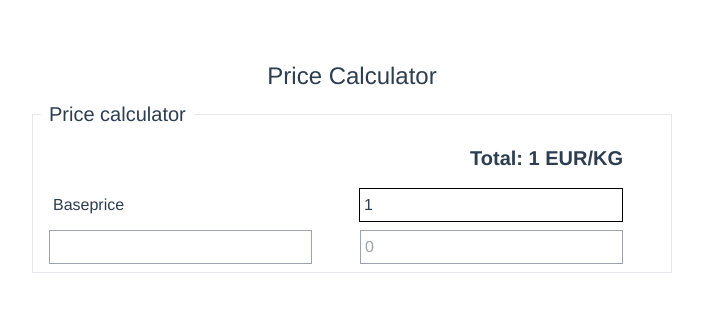
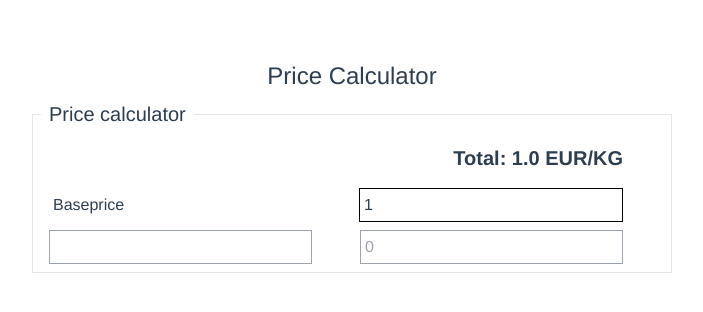
Before and after one commit to pluxain/price-calculator, a Vue app: page / in a window 1280 px wide. Shown: the top 312 px of the page, without its empty margins (288-991 px from the left). Built offline with nearby package versions, Linux system fonts and the light colour scheme.

Commit message:
format total using format price util

```diff
--- a/src/components/FieldInput.vue
+++ b/src/components/FieldInput.vue
@@ -28,6 +28,7 @@
       :class="mode"
       step="0.01"
       min="0"
+      :title="value.price"
       v-model.number="value.price"
       @input="value.price = handleMinimumPrice(value.price)"
       @change="isValid ? $emit('add') : null"
@@ -45,7 +46,7 @@
 <script lang="ts">
 import Vue, { PropType } from "vue";
 import { ActiveField, Mode } from "@/types";
-import minimum from "@/utils/price/minimum";
+import { format, minimum } from "@/utils/price";
 export default Vue.extend({
   props: {
     value: Object as PropType<ActiveField>,
@@ -55,6 +56,9 @@ export default Vue.extend({
     return { hovered: false, editing: false, oldLabel: "" };
   },
   computed: {
+    formatted(): string {
+      return format(this.value.price);
+    },
     labelIsValid(): boolean {
       return this.value.label.trim().length > 1;
     },
--- /dev/null
+++ b/src/utils/price/index.ts
@@ -0,0 +1,4 @@
+import minimum from "./minimum";
+import format from "./format";
+
+export { format, minimum };
--- a/src/views/PriceCalculator.vue
+++ b/src/views/PriceCalculator.vue
@@ -15,6 +15,7 @@
             step="0.01"
             min="0"
             id="basePrice"
+            :title="basePrice"
             v-model.number="basePrice"
             @input="basePrice = handleMinimumPrice(basePrice)"
           />
@@ -39,7 +40,7 @@ import Vue from "vue";
 import { v4 as uuidv4 } from "uuid";
 import { ActiveField, Field } from "@/types";
 import FieldInput from "@/components/FieldInput.vue";
-import minimum from "@/utils/price/minimum";
+import { format, minimum } from "@/utils/price";
 export default Vue.extend({
   components: { FieldInput },
   data(): { basePrice: number; newField: Field; fields: ActiveField[] } {
@@ -50,10 +51,12 @@ export default Vue.extend({
     };
   },
   computed: {
-    total(): number {
-      return this.fields.reduce(
-        (total, curr) => (total += curr.price),
-        this.basePrice
+    total(): string {
+      return format(
+        this.fields.reduce(
+          (total, curr) => (total += curr.price),
+          this.basePrice
+        )
       );
     }
   },
```
